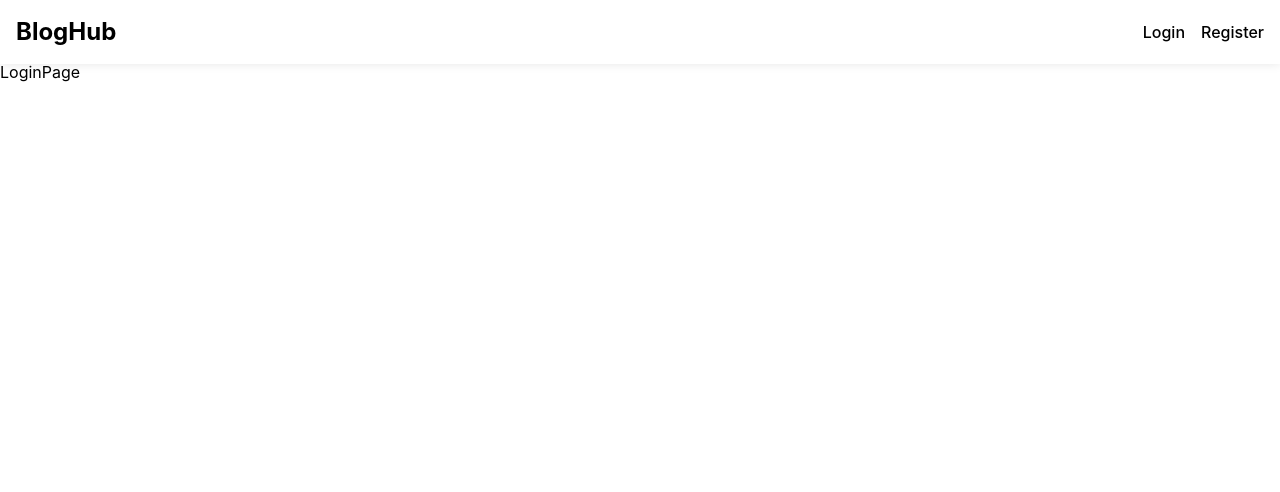
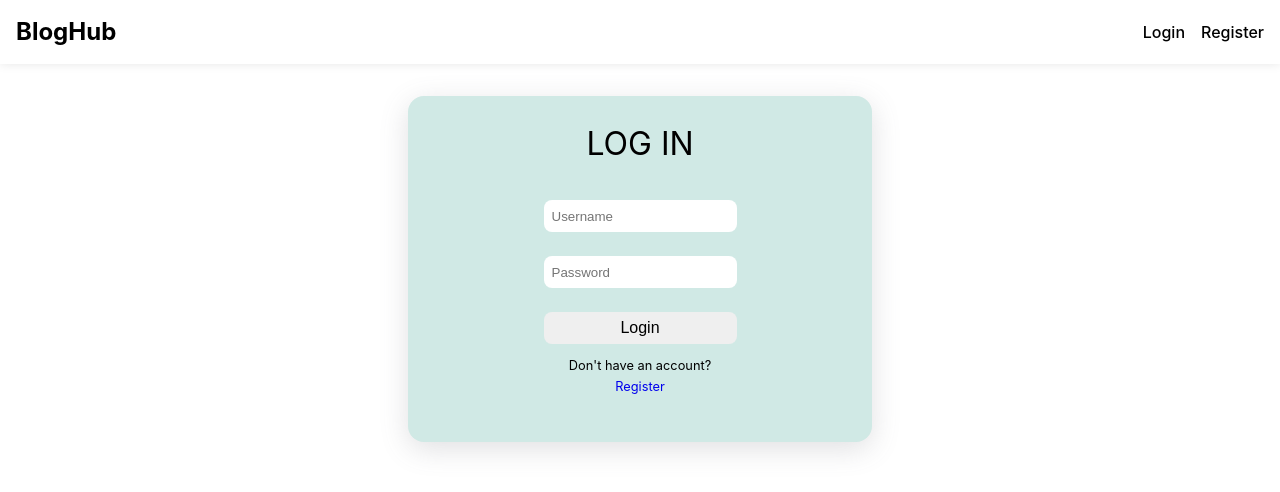
Before and after one commit to chrisnotthere/BlogHub, a React (Create React App) app in the folder client/: page /login in a window 1280 px wide. Shown: the top 492 px of the page. Built offline with nearby package versions, Linux system fonts and the light colour scheme.

Commit message:
basic login and register forms

```diff
--- /dev/null
+++ b/client/src/assets/styles/login-register.css
@@ -0,0 +1,52 @@
+.form-container {
+  display: flex;
+  flex-direction: column;
+  align-items: center;
+  background-color: #d0e9e5;
+  max-width: 400px;
+  border-radius: 1rem;
+  margin: 2rem auto;
+  padding: 2rem;
+  box-shadow: rgba(100, 100, 111, 0.2) 0px 7px 29px 0px;
+}
+
+.form-container h1 {
+  font-size: 2rem;
+  font-weight: 400;
+  margin-bottom: 1rem;
+}
+
+.auth-form {
+  display: flex;
+  flex-direction: column;
+  align-items: center;
+  margin: 0 auto;
+  padding: 1rem;
+}
+
+.auth-form input {
+  margin: .5rem 0 1rem 0;
+  height: 2rem;
+  border-radius: .5rem;
+  border: none;
+  padding: 0 .5rem;
+}
+
+.auth-form button {
+  margin-top: .5rem;
+  height: 2rem;
+  width: 100%;
+  font-size: 1rem;
+  border-radius: .5rem;
+  border: none;
+  cursor: pointer;
+}
+
+.register {
+  display: flex;
+  flex-direction: column;
+  gap: .5rem;
+  font-size: .8rem;
+  margin-top: 1rem;
+  text-align: center;
+}
--- a/client/src/pages/IndexPage.tsx
+++ b/client/src/pages/IndexPage.tsx
@@ -11,7 +11,8 @@ function IndexPage() {
 
       if (response.ok) {
         const data = await response.json();
-        setPosts(data);
+        setPosts(data.data);
+        console.log('post data: ', data)
       } else {
         const message = await response.text();
         setError(message);
--- a/client/src/pages/LoginPage.tsx
+++ b/client/src/pages/LoginPage.tsx
@@ -1,7 +1,48 @@
+import { useState } from "react";
+import '../assets/styles/login-register.css'
+import { Link } from "react-router-dom";
+
 function LoginPage() {
+  const [username, setUsername] = useState<string>("");
+  const [password, setPassword] = useState<string>("");
+  const [redirect, setRedirect] = useState<boolean>(false);
+  const [error, setError] = useState<string | null>(null);
+
+  const handleSubmit = (e: React.FormEvent<HTMLFormElement>) => {
+    e.preventDefault();
+    console.log("login form submitted");
+    console.log({ username, password });
+
+  };
+
   return (
-    <div>LoginPage</div>
-  )
+    <div className="form-container">
+      <h1>LOG IN</h1>
+      <form className="auth-form" onSubmit={handleSubmit}>
+        <input
+          type="text"
+          id="username"
+          placeholder="Username"
+          value={username}
+          onChange={(e) => setUsername(e.target.value)}
+          minLength={3}
+        />
+        <input
+          type="password"
+          id="password"
+          placeholder="Password"
+          value={password}
+          onChange={(e) => setPassword(e.target.value)}
+          minLength={6}
+        />
+        <button type="submit">Login</button>
+        <div className="register">
+          <span>Don't have an account?</span>
+          <Link to={'/register'} >Register</Link>
+        </div>
+      </form>
+    </div>
+  );
 }
 
-export default LoginPage
+export default LoginPage;
--- a/client/src/pages/RegisterPage.tsx
+++ b/client/src/pages/RegisterPage.tsx
@@ -1,7 +1,60 @@
+import { useState } from "react";
+import '../assets/styles/login-register.css'
+
 function RegisterPage() {
+  const [username, setUsername] = useState<string>("");
+  const [password, setPassword] = useState<string>("");
+  const [redirect, setRedirect] = useState<boolean>(false);
+  const [error, setError] = useState<string | null>(null);
+
+  const handleSubmit = (e: React.FormEvent<HTMLFormElement>) => {
+    e.preventDefault();
+    console.log("register form submitted");
+    console.log({ username, password });
+
+    // send username and password to server
+    const registerUser = async () => {
+      const response = await fetch("http://localhost:5000/auth/register", {
+        method: "POST",
+        headers: { "Content-Type": "application/json" },
+        body: JSON.stringify({ username, password }),
+      });
+
+      if (response.ok) {
+        console.log("user registered successfully");
+        setRedirect(true);
+      } else {
+        const message = await response.text();
+        setError(message);
+      }
+    }
+    registerUser();
+  };
+
   return (
-    <div>RegisterPage</div>
-  )
+    <div className="form-container">
+      <h1>REGISTER</h1>
+      <form className="auth-form" onSubmit={handleSubmit}>
+        <input
+          type="text"
+          id="username"
+          placeholder="Username"
+          value={username}
+          onChange={(e) => setUsername(e.target.value)}
+          minLength={3}
+        />
+        <input
+          type="password"
+          id="password"
+          placeholder="Password"
+          value={password}
+          onChange={(e) => setPassword(e.target.value)}
+          minLength={6}
+        />
+        <button type="submit">Register</button>
+      </form>
+    </div>
+  );
 }
 
-export default RegisterPage
+export default RegisterPage;
```
